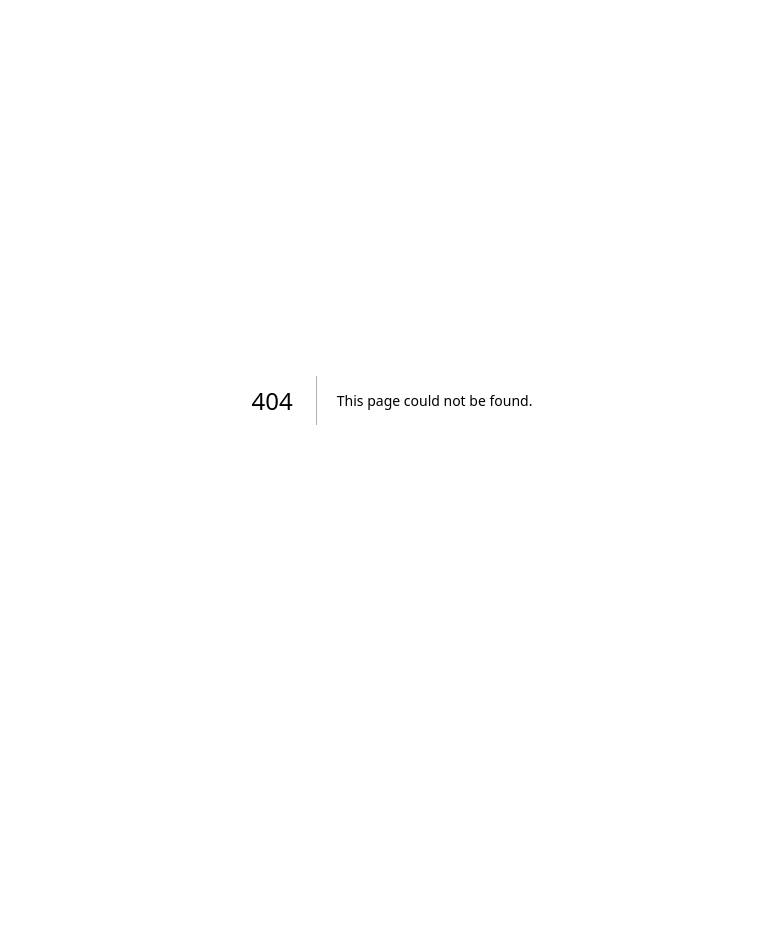
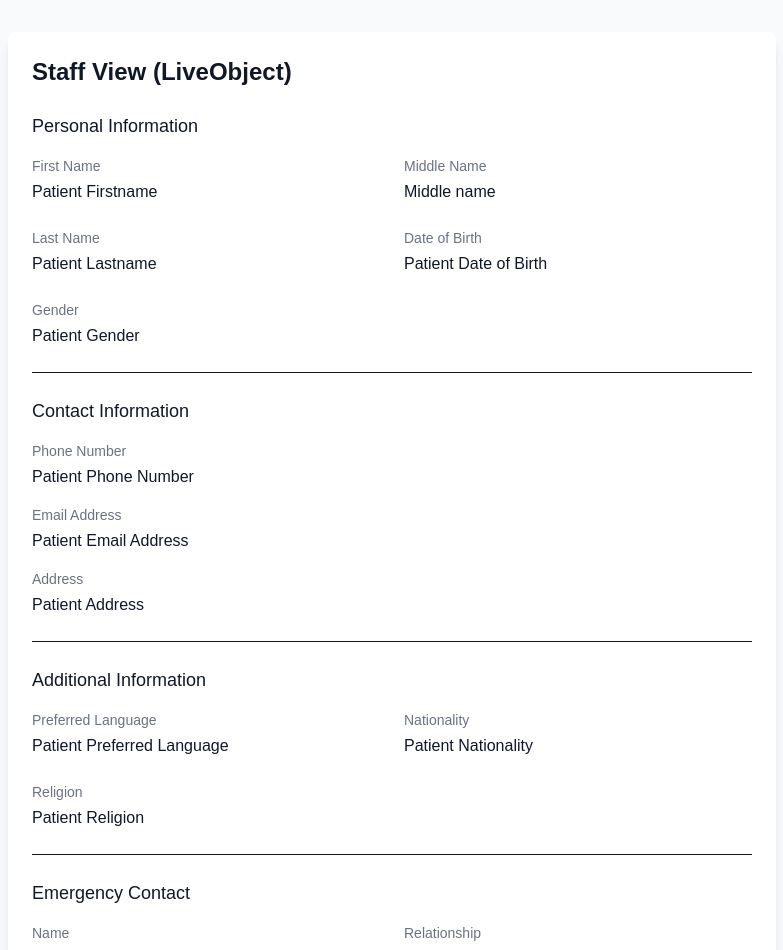
Before and after one commit to MarkMPW/patient-realtime-monitoring, a Next.js app: page /staff in a window 1280 px wide. Before the commit this address had no page. Shown: the top 950 px of the page, without its empty margins (248-1031 px from the left). Before the commit the page ends 800 px from the top, so only its background shows below. Built offline with nearby package versions, Linux system fonts and the light colour scheme.

Commit message:
create staff view page

```diff
--- a/app/globals.css
+++ b/app/globals.css
@@ -32,4 +32,14 @@ body {
   .input-form {
     @apply mt-1 block w-full rounded-md border-gray-300 shadow-sm focus:border-blue-500 focus:ring-blue-500 text-black p-2 border-1;
   }
+  .staff-h3 {
+    @apply text-lg font-medium text-gray-900 mb-4
+  }
+  .staff-paatient-info {
+    @apply mt-1 text-gray-900
+  }
+  .staff-title-field {
+    @apply text-sm font-medium text-gray-500
+  }
+
 }
--- /dev/null
+++ b/app/staff/page.tsx
@@ -0,0 +1,12 @@
+import StaffView from '@/components/StaffView'
+import React from 'react'
+
+const StaffPage = () => {
+  return (
+    <section>
+      <StaffView />
+    </section>
+  )
+}
+
+export default StaffPage
--- /dev/null
+++ b/components/StaffView.tsx
@@ -0,0 +1,126 @@
+import React from "react";
+
+const StaffForm = () => {
+
+  // mock emergncy contact data
+  let patientData = {
+    emergencyContact: {
+      name: "John Doe",
+      relationship: "Brother",
+    }
+  }
+
+  return (
+    <div className="min-h-screen bg-gray-50 py-8 px-4 sm:px-6 lg:px-8">
+      <div className="max-w-3xl mx-auto">
+        <div className="bg-white shadow-lg rounded-lg p-6">
+          <div className="flex justify-between items-center mb-6">
+            <h2 className="text-2xl font-bold text-gray-900">
+              Staff View (LiveObject)
+            </h2>
+          </div>
+          <div className="space-y-6">
+            <div className="border-b pb-6">
+              <h3 className="staff-h3">
+                Personal Information
+              </h3>
+              <div className="grid grid-cols-1 md:grid-cols-2 gap-6">
+                <div>
+                  <p className="staff-title-field">
+                    First Name
+                  </p>
+                  <p className="staff-paatient-info">Patient Firstname</p>
+                </div>
+                <div>
+                  <p className="staff-title-field">
+                    Middle Name
+                  </p>
+                  <p className="staff-paatient-info">Middle name</p>
+                </div>
+                <div>
+                  <p className="staff-title-field">Last Name</p>
+                  <p className="staff-paatient-info">Patient Lastname</p>
+                </div>
+                <div>
+                  <p className="staff-title-field">
+                    Date of Birth
+                  </p>
+                  <p className="staff-paatient-info">Patient Date of Birth</p>
+                </div>
+                <div>
+                  <p className="staff-title-field">Gender</p>
+                  <p className="staff-paatient-info">Patient Gender</p>
+                </div>
+              </div>
+            </div>
+            <div className="border-b pb-6">
+              <h3 className="staff-h3">
+                Contact Information
+              </h3>
+              <div className="space-y-4">
+                <div>
+                  <p className="staff-title-field">
+                    Phone Number
+                  </p>
+                  <p className="staff-paatient-info">Patient Phone Number</p>
+                </div>
+                <div>
+                  <p className="staff-title-field">
+                    Email Address
+                  </p>
+                  <p className="staff-paatient-info">Patient Email Address</p>
+                </div>
+                <div>
+                  <p className="staff-title-field">Address</p>
+                  <p className="staff-paatient-info">Patient Address</p>
+                </div>
+              </div>
+            </div>
+            <div className="border-b pb-6">
+              <h3 className="staff-h3">
+                Additional Information
+              </h3>
+              <div className="grid grid-cols-1 md:grid-cols-2 gap-6">
+                <div>
+                  <p className="staff-title-field">
+                    Preferred Language
+                  </p>
+                  <p className="staff-paatient-info">
+                    Patient Preferred Language
+                  </p>
+                </div>
+                <div>
+                  <p className="staff-title-field">
+                    Nationality
+                  </p>
+                  <p className="staff-paatient-info">Patient Nationality</p>
+                </div>
+                <div>
+                  <p className="staff-title-field">Religion</p>
+                  <p className="staff-paatient-info">Patient Religion</p>
+                </div>
+              </div>
+            </div>
+            {patientData.emergencyContact && (
+              <div>
+                <h3 className="staff-h3">Emergency Contact</h3>
+                <div className="grid grid-cols-1 md:grid-cols-2 gap-6">
+                  <div>
+                    <p className="staff-title-field">Name</p>
+                    <p className="staff-paatient-info">{patientData.emergencyContact.name}</p>
+                  </div>
+                  <div>
+                    <p className="staff-title-field">Relationship</p>
+                    <p className="staff-paatient-info">{patientData.emergencyContact.relationship}</p>
+                  </div>
+                </div>
+              </div>
+            )}
+          </div>
+        </div>
+      </div>
+    </div>
+  );
+};
+
+export default StaffForm;
```
